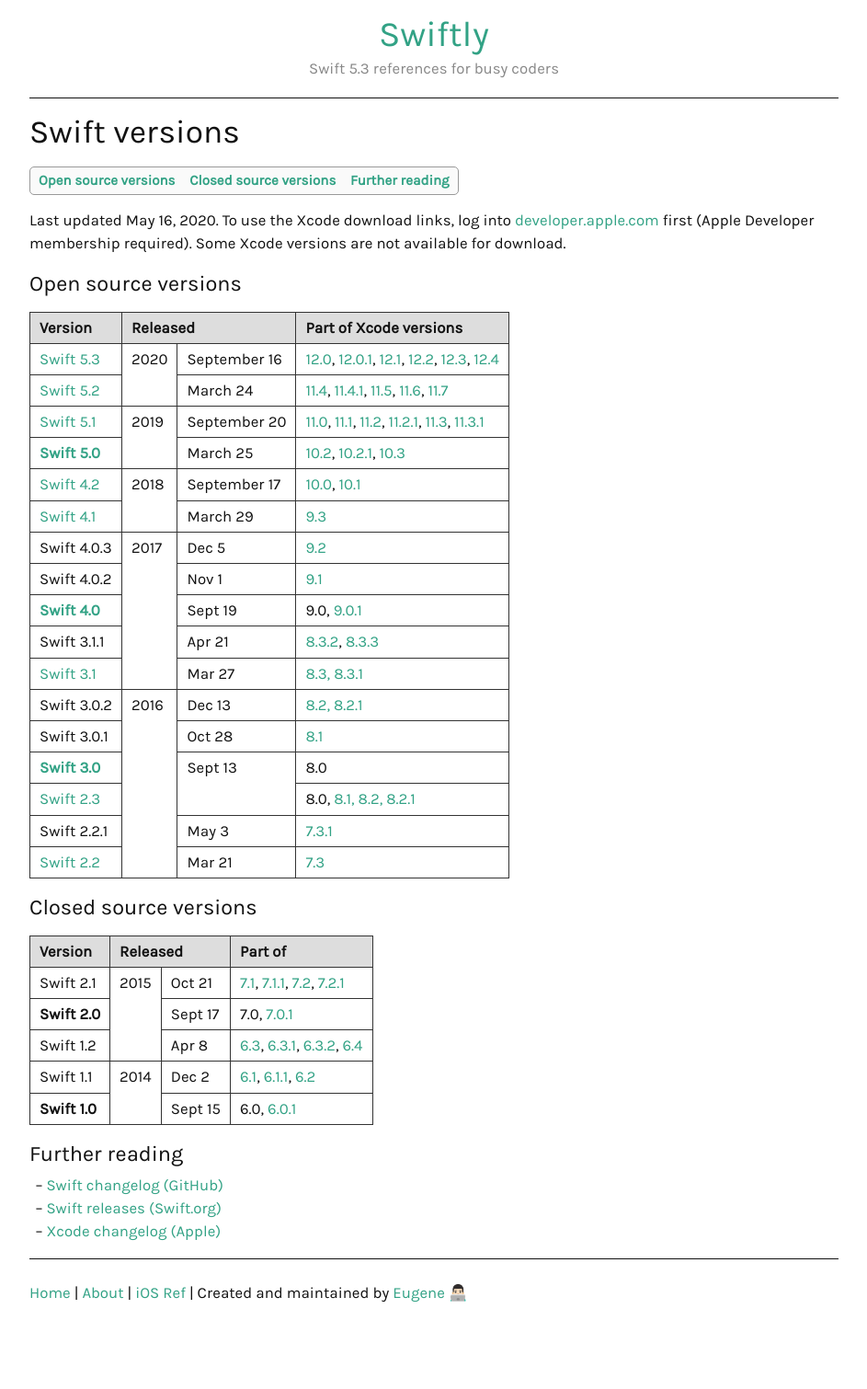
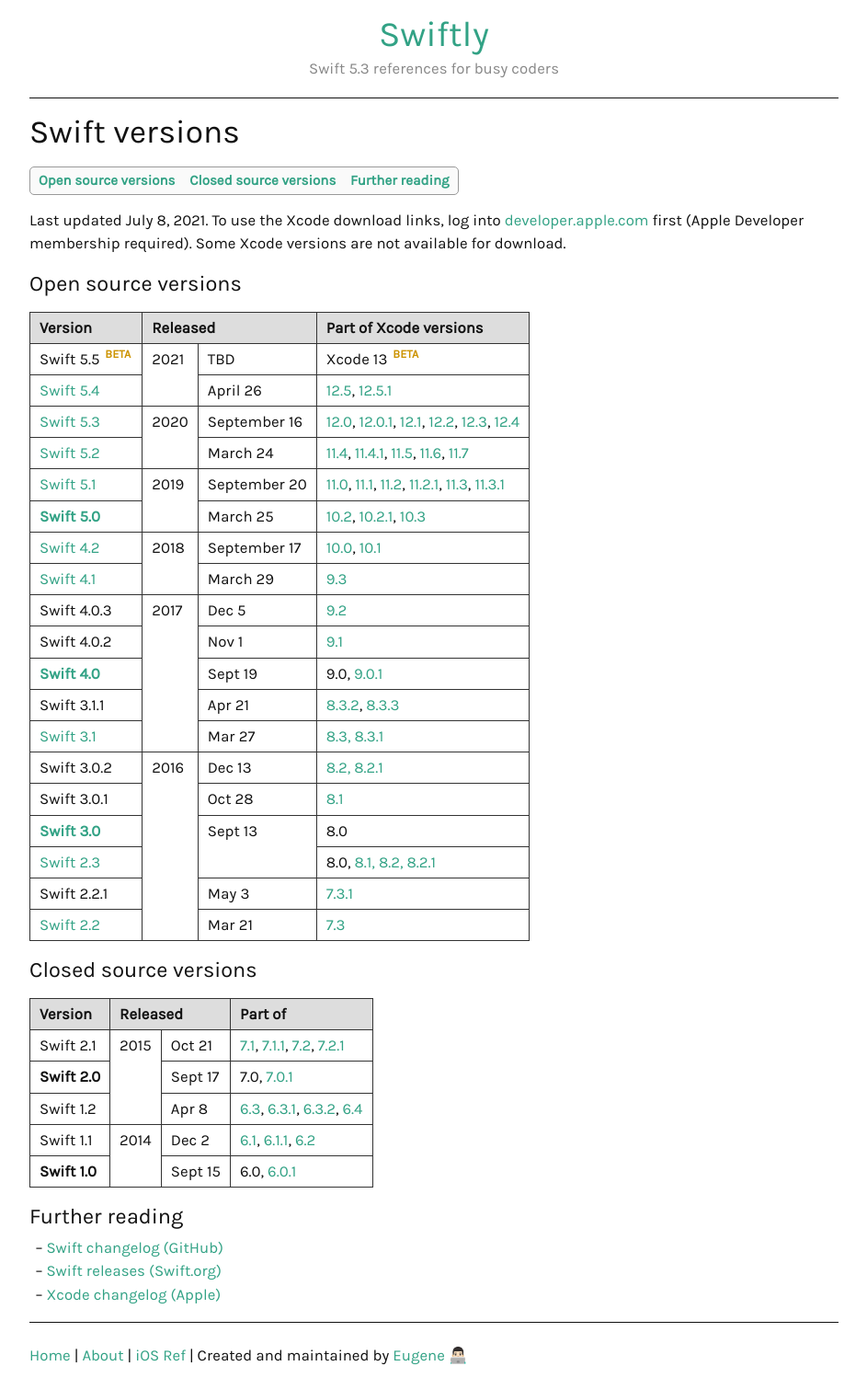
Before and after one commit to ebelinski/swiftly, a Jekyll site: the page built from _guides/swift-versions.md, in a window 1280 px wide. Shown: the whole page at 92% size, without its empty margins (168-1111 px from the left). Built offline with Jekyll 4.4.1, drawn with Linux system fonts in a browser that asks for light colours; comment, search, counter and statistics services are not loaded; before the commit the page ends 1441 px from its top, so only the background shows below that.

Commit message:
Added Swift 5.4, Swift 5.5.

```diff
--- a/_guides/swift-versions.md
+++ b/_guides/swift-versions.md
@@ -12,7 +12,7 @@ redirect_from:
 {:toc}
 </div>
 
-Last updated May 16, 2020. To use the Xcode download links, log into [developer.apple.com](https://developer.apple.com/) first (Apple Developer membership required). Some Xcode versions are not available for download.
+Last updated July 8, 2021. To use the Xcode download links, log into [developer.apple.com](https://developer.apple.com/) first (Apple Developer membership required). Some Xcode versions are not available for download.
 
 ### Open source versions
 
@@ -21,6 +21,26 @@ Last updated May 16, 2020. To use the Xcode download links, log into [developer.
     <th>Version</th>
     <th colspan="2">Released</th>
     <th>Part of Xcode versions</th>
+  </tr>
+  <tr>
+    <td>
+      Swift 5.5 <sup class="beta">BETA</sup>
+    </td>
+    <td rowspan="2">2021</td>
+    <td>TBD</td>
+    <td>
+      Xcode 13 <sup class="beta">BETA</sup>
+    </td>
+  </tr>
+  <tr>
+    <td>
+      <a href="https://swift.org/blog/swift-5-4-released/">Swift 5.4</a>
+    </td>
+    <td>April 26</td>
+    <td>
+      <a href="https://download.developer.apple.com/Developer_Tools/Xcode_12.5/Xcode_12.5.xip">12.5</a>,
+      <a href="https://download.developer.apple.com/Developer_Tools/Xcode_12.5.1/Xcode_12.5.1.xip">12.5.1</a>
+    </td>
   </tr>
   <tr>
     <td>
--- a/css/main.scss
+++ b/css/main.scss
@@ -294,3 +294,10 @@ li .highlighter-rouge {
     color: white;
   }
 }
+
+.beta {
+  font-weight: bold;
+  display: inline-block;
+  padding: 0px 2px;
+  color: #cc9300;
+}
```
